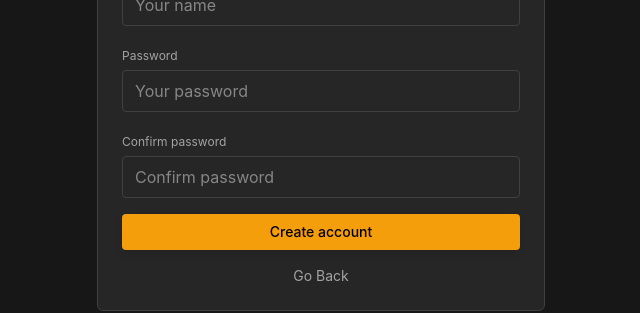
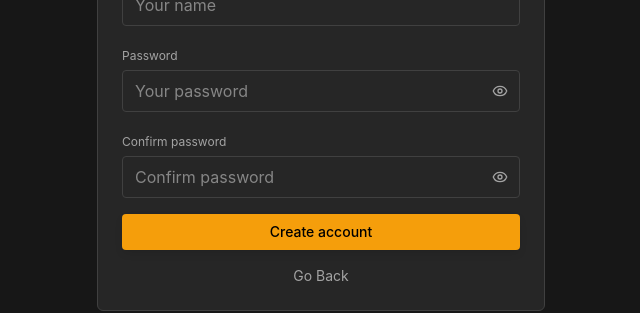
Before and after one commit to Rithvik1709/perfect-screenshot, a Next.js app: page /login in a window 1280 px wide. Both pictures are taken after a click on the button "Sign up". Shown: the part 346-659 px from the top of the page, without its empty margins (319-959 px from the left). Built offline with nearby package versions, Linux system fonts and the light colour scheme; no server answers.

Commit message:
auth adjustments

```diff
--- a/app/login/page.tsx
+++ b/app/login/page.tsx
@@ -5,6 +5,7 @@ import { useRouter } from "next/navigation";
 import { Button } from "@/components/ui/button";
 import Link from "next/link";
 import { supabase, isSupabaseConfigured } from "@/lib/supabase";
+import { Eye, EyeOff } from "lucide-react";
 
 export default function LoginPage() {
   const router = useRouter();
@@ -13,6 +14,8 @@ export default function LoginPage() {
   const [password, setPassword] = React.useState("");
   const [name, setName] = React.useState("");
   const [confirm, setConfirm] = React.useState("");
+  const [showPassword, setShowPassword] = React.useState(false);
+  const [showConfirm, setShowConfirm] = React.useState(false);
   const [loading, setLoading] = React.useState(false);
   const [message, setMessage] = React.useState<string | null>(null);
 
@@ -236,28 +239,52 @@ export default function LoginPage() {
           {mode !== "forgot" && (
             <div>
               <label className="text-xs text-muted-foreground">Password</label>
+              <div className="relative mt-1">
                 <input
-                className="w-full mt-1 px-3 py-2 rounded border border-border bg-transparent"
-                type="password"
+                  className="w-full pr-10 px-3 py-2 rounded border border-border bg-transparent"
+                  type={showPassword ? "text" : "password"}
                   value={password}
                   onChange={(e) => setPassword(e.target.value)}
                   placeholder="Your password"
                   required={mode === "login" || mode === "signup"}
                 />
+                <button
+                  type="button"
+                  onClick={() => setShowPassword((s) => !s)}
+                  className="absolute inset-y-0 right-2 flex items-center p-1 text-muted-foreground"
+                  aria-label={showPassword ? "Hide password" : "Show password"}
+                >
+                  {showPassword ? <EyeOff size={16} /> : <Eye size={16} />}
+                </button>
+              </div>
             </div>
           )}
 
           {mode === "signup" && (
             <div>
               <label className="text-xs text-muted-foreground">Confirm password</label>
+              <div className="relative mt-1">
                 <input
-                className="w-full mt-1 px-3 py-2 rounded border border-border bg-transparent"
-                type="password"
+                  className="w-full pr-10 px-3 py-2 rounded border border-border bg-transparent"
+                  type={showConfirm ? "text" : "password"}
                   value={confirm}
                   onChange={(e) => setConfirm(e.target.value)}
                   placeholder="Confirm password"
                   required
                 />
+                <button
+                  type="button"
+                  onClick={() => setShowConfirm((s) => !s)}
+                  className="absolute inset-y-0 right-2 flex items-center p-1 text-muted-foreground"
+                  aria-label={showConfirm ? "Hide confirm password" : "Show confirm password"}
+                >
+                  {showConfirm ? <EyeOff size={16} /> : <Eye size={16} />}
+                </button>
+              </div>
+              {/* Inline mismatch hint */}
+              {confirm && password !== confirm && (
+                <div className="text-xs text-destructive mt-1">passwords dont match</div>
+              )}
             </div>
           )}
 
```
Lines whose indentation alone changed are shown as unchanged.
